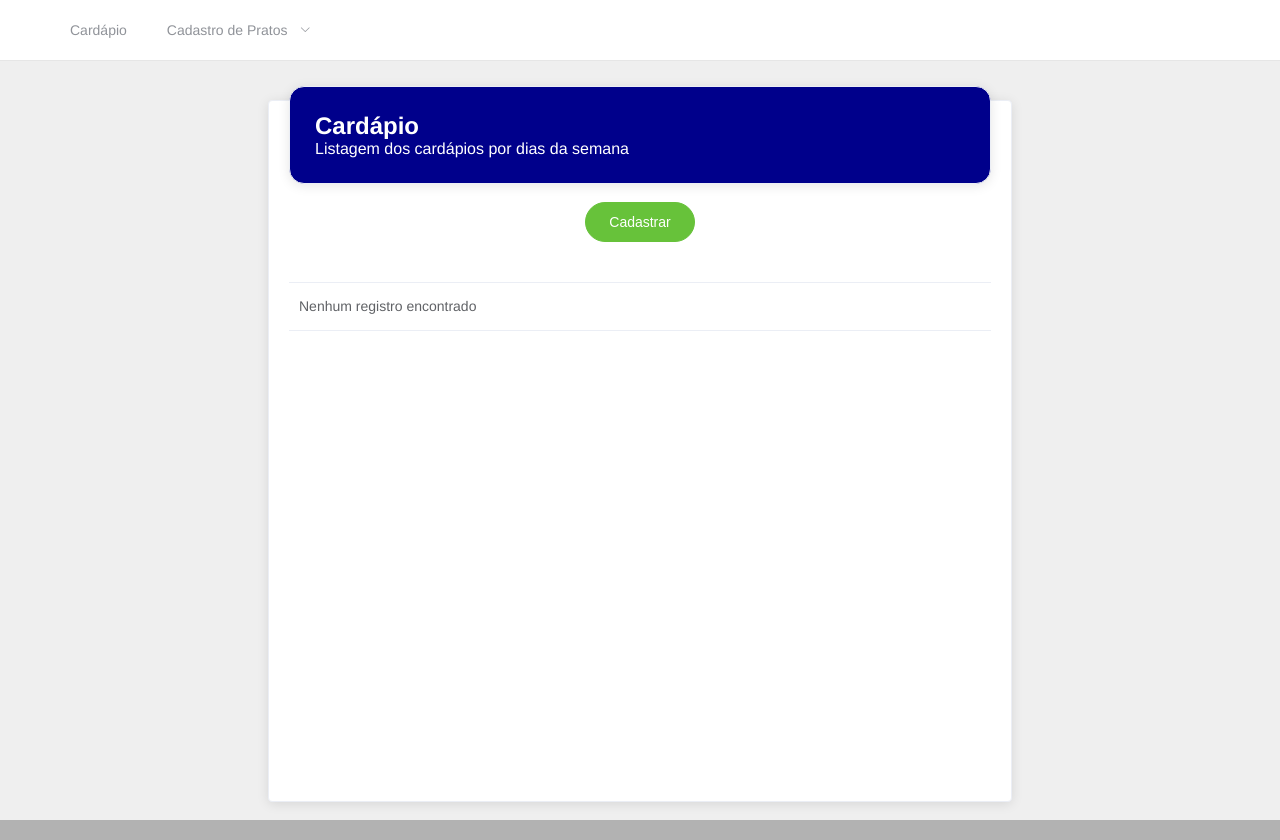
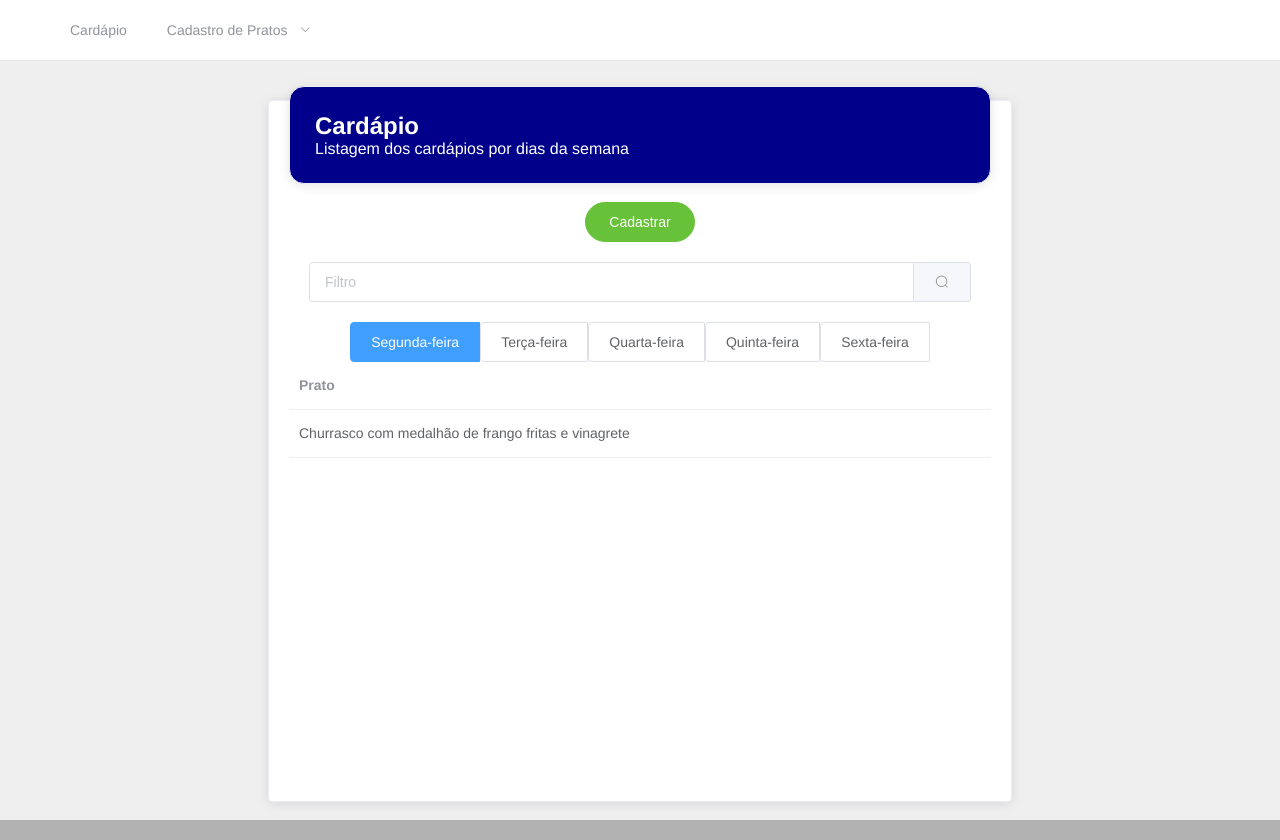
Before and after one commit to deivisondc/slack-dimi-ui, a Vue app: page /cadastro/cardapio in a window 1280 px wide. Built offline with nearby package versions, Linux system fonts and the light colour scheme.

Commit message:
adding filter props on CardapioList

```diff
--- a/src/components/cardapio/CardapioList.vue
+++ b/src/components/cardapio/CardapioList.vue
@@ -5,7 +5,31 @@
     :data-table="dataTable"
     :columns="columns"
     :form-route="formRoute"
-  />
+    :showFilter="true"
+    :filterFunction="teste">
+
+    <template slot="secondaryFilter">
+      <el-row>
+        <el-radio-group v-model="selectedWeekDayFilter">
+          <el-badge :value="1" class="item" type="primary" :hidden="!filterResults">
+            <el-radio-button size="small" label="1">Segunda-feira</el-radio-button>
+          </el-badge>
+          <el-badge :value="1" class="item" type="primary" hidden>
+            <el-radio-button size="small" label="2">Terça-feira</el-radio-button>
+          </el-badge>
+          <el-badge :value="2" class="item" type="primary" :hidden="!filterResults">
+            <el-radio-button size="small" label="3">Quarta-feira</el-radio-button>
+          </el-badge>
+          <el-badge :value="3" class="item" type="primary" :hidden="!filterResults">
+            <el-radio-button size="small" label="4">Quinta-feira</el-radio-button>
+          </el-badge>
+          <el-badge :value="1" class="item" type="primary" hidden>
+            <el-radio-button size="small" label="5">Sexta-feira</el-radio-button>
+          </el-badge>
+        </el-radio-group>
+      </el-row>
+    </template>
+  </app-list-layout>
 </template>
 
 <script>
@@ -17,14 +41,34 @@ export default {
   },
   data() {
     return {
-      dataTable: [{}],
-      columns: [],
+      dataTable: [
+        {
+          weekday: 'Segunda-feira',
+          menuItem: 'Churrasco com medalhão de frango fritas e vinagrete'
+        }
+      ],
+      columns: [
+        {
+          name: 'Prato',
+          value: 'menuItem'
+        },
+      ],
       formRoute: '/cadastro/cardapio/new',
+      selectedWeekDayFilter: 1,
+      filterResults: '',
     };
   },
+  methods: {
+    teste() {
+      console.log(this.selectedWeekDayFilter);
+      this.filterResults = 'asd';
+    }
+  }
 };
 </script>
 
 <style scoped>
-
+  .el-badge >>> sup {
+    right: 20px !important;
+  }
 </style>
```
